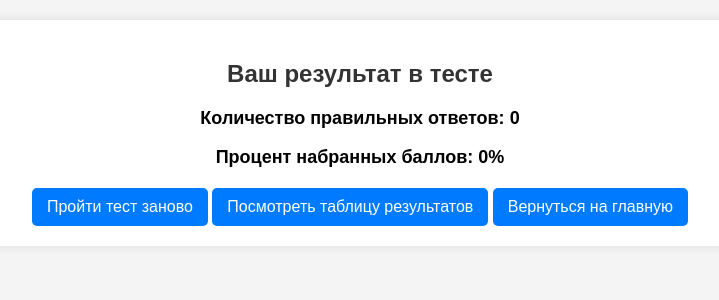
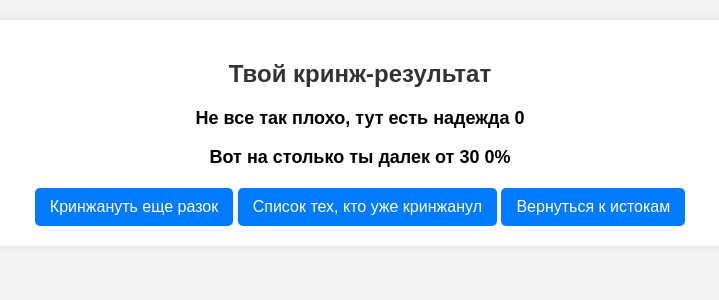
Before and after one commit to IudinaMaria/PHP, a PHP site: page /result.php in a window 1280 px wide. Shown: the top 300 px of the page, without its empty margins (280-999 px from the left). Run offline with PHP 8.4, Linux system fonts and the light colour scheme.

Commit message:
result.php

```diff
--- a/alternative_PHP/result.php
+++ b/alternative_PHP/result.php
@@ -14,22 +14,22 @@ $score = isset($_GET["score"]) ? (float)$_GET["score"] : 0;
 <head>
     <meta charset="UTF-8">
     <meta name="viewport" content="width=device-width, initial-scale=1.0">
-    <title>Результаты теста</title>
+    <title>Посмотрим, как ты тут навалил кринжа</title>
     <link rel="stylesheet" href="css/style.css">
 </head>
 <body>
 
 <div class="result-box">
-    <h2>Ваш результат в тесте</h2>
+    <h2>Твой кринж-результат</h2>
     <p class="result-text">
-        Количество правильных ответов: <b><?= $correctCount ?></b>
+        Не все так плохо, тут есть надежда <b><?= $correctCount ?></b>
     </p>
     <p class="result-text">
-        Процент набранных баллов: <b><?= $score ?>%</b>
+        Вот на столько ты далек от 30 <b><?= $score ?>%</b>
     </p>
-    <a href="test.php" class="button">Пройти тест заново</a>
-    <a href="dashboard.php" class="button">Посмотреть таблицу результатов</a>
-    <a href="index.php" class="button">Вернуться на главную</a>
+    <a href="test.php" class="button">Кринжануть еще разок</a>
+    <a href="dashboard.php" class="button">Список тех, кто уже кринжанул</a>
+    <a href="index.php" class="button">Вернуться к истокам</a>
 </div>
 
 </body>
```
